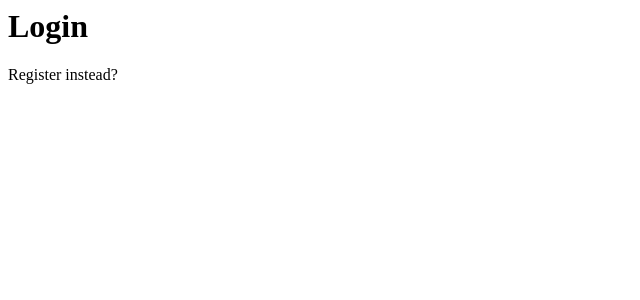
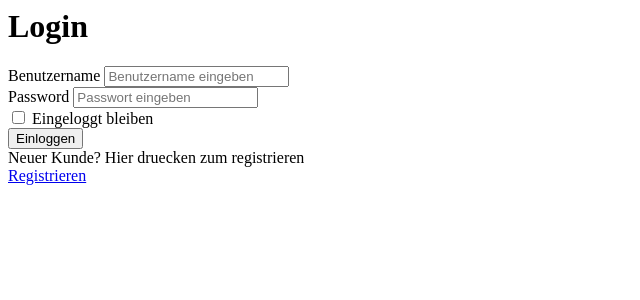
Before and after one commit to SirBoxBoxington/Webshop, a PHP site: page /content/login.php in a window 1280 px wide. Shown: the top 300 px of the page, without its empty margins (0-640 px from the left). Run offline with PHP 8.4, Linux system fonts and the light colour scheme.

Commit message:
Forms teilweise gemacht
Und navigierung gefixt

```diff
--- a/Webseite/content/login.php
+++ b/Webseite/content/login.php
@@ -1,5 +1,26 @@
 <div class="container">
     <h1>Login</h1>
-
-	<p>Register instead?</p>
+    <form method="post">
+        <div class="form-group">
+            <label for="username">Benutzername</label>
+            <input type="text" class="form-control" id="username" placeholder="Benutzername eingeben">
+        </div>
+        <div class="form-group">
+            <label for="exampleInputPassword1">Password</label>
+            <input type="password" class="form-control" id="password" placeholder="Passwort eingeben">
+        </div>
+        <div class="form-check">
+            <input type="checkbox" class="form-check-input" id="remember">
+            <label class="form-check-label" for="remember"> Eingeloggt bleiben</label>
+        </div>
+        <div class="form-group">
+            <button type="submit" class="btn btn-primary">Einloggen</button>
+        </div>
+        <div class="form-group">
+            <label for="register">Neuer Kunde? Hier druecken zum registrieren</label>
+        </div>
+        <div class="form-group">
+            <a class="btn btn-primary" id="register" href="?navigate=register">Registrieren</a>
+        </div>
+    </form>
 </div>
```
Also changed, not shown: Webseite/content/register.php (+19 -1 lines), Webseite/php/initialize.php (+5 -34 lines).
